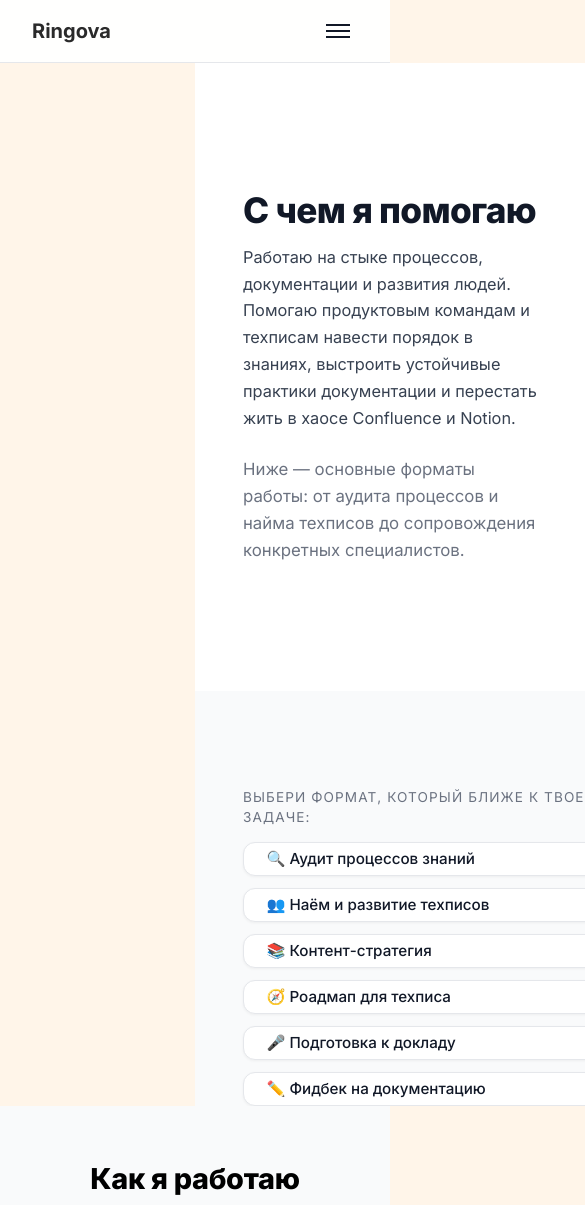
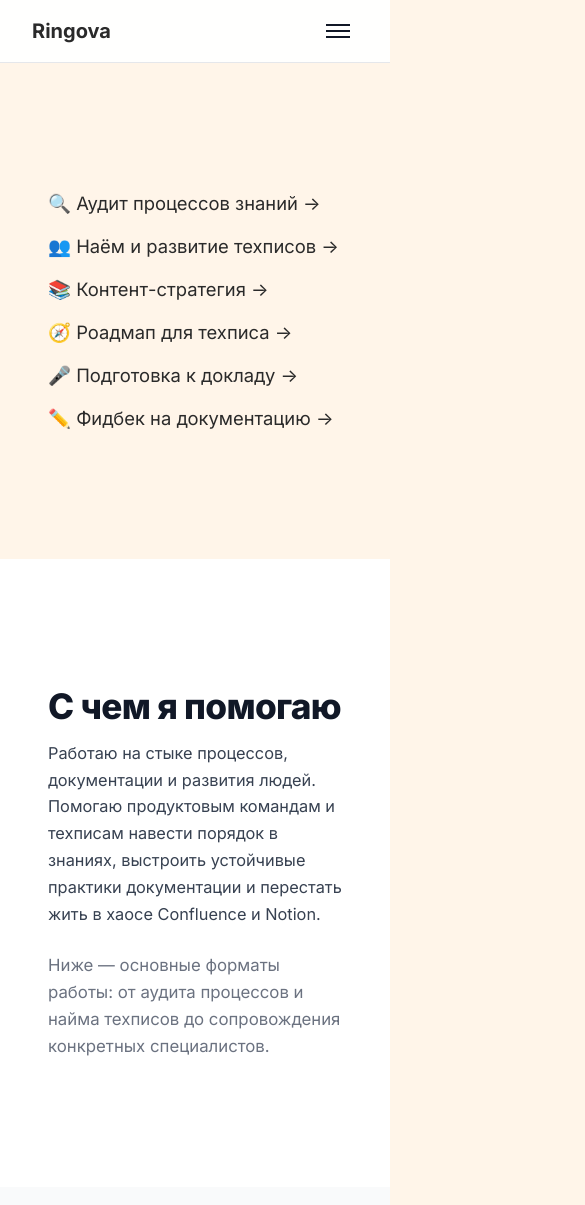
Before and after one commit to kringova/techdocush, an Astro site: page /services in a window 390 px wide. Shown: the top 1205 px of the page, 585 px wide, since content can reach past the window. Built offline with nearby package versions, Linux system fonts and the light colour scheme; Astro itself is replaced by a stand-in of ours.

Commit message:
Добавление навигации и улучшение стилей на страницах услуг и активностей: добавлены якорные ссылки для секций, переработаны стили навигации, улучшен скроллинг и типографика.

```diff
--- a/src/layouts/BaseLayout.astro
+++ b/src/layouts/BaseLayout.astro
@@ -233,7 +233,7 @@
       }
 
       /* Ссылки с анимированным underline */
-      a:not(.cta-primary):not(.cta-secondary):not(.services-nav__item):not(.site-header__link):not(.site-footer a) {
+      a:not(.cta-primary):not(.cta-secondary):not(.site-header__link):not(.site-footer a) {
         color: var(--color-text);
         text-decoration: none;
         background-image: linear-gradient(to right, var(--color-accent-3) 0%, var(--color-accent-3) 100%);
@@ -243,7 +243,7 @@
         transition: background-size 0.3s ease, color 0.2s ease;
       }
 
-      a:not(.cta-primary):not(.cta-secondary):not(.services-nav__item):not(.site-header__link):not(.site-footer a):hover {
+      a:not(.cta-primary):not(.cta-secondary):not(.site-header__link):not(.site-footer a):hover {
         color: var(--color-accent-3);
         background-size: 100% 2px;
       }
--- a/src/pages/services.astro
+++ b/src/pages/services.astro
@@ -60,6 +60,28 @@
 
   <section class="services-hero">
     <div class="services-hero__split">
+      <aside class="services-hero__nav">
+        <nav class="services-nav">
+          <a href="#audit" class="services-nav__item">
+            🔍 Аудит процессов знаний →
+          </a>
+          <a href="#hiring" class="services-nav__item">
+            👥 Наём и развитие техписов →
+          </a>
+          <a href="#content-strategy" class="services-nav__item">
+            📚 Контент-стратегия →
+          </a>
+          <a href="#roadmap" class="services-nav__item">
+            🧭 Роадмап для техписа →
+          </a>
+          <a href="#talks" class="services-nav__item">
+            🎤 Подготовка к докладу →
+          </a>
+          <a href="#feedback" class="services-nav__item">
+            ✏️ Фидбек на документацию →
+          </a>
+        </nav>
+      </aside>
       <div class="services-hero__content">
         <div class="services-hero__text">
           <h1 class="services-hero__title">С чем я помогаю</h1>
@@ -72,31 +94,6 @@
           </p>
         </div>
       </div>
-      <aside class="services-hero__nav">
-        <div class="services-hero__nav-inner">
-          <p class="services-hero__nav-title">Выбери формат, который ближе к твоей задаче:</p>
-          <nav class="services-nav">
-            <a href="#audit" class="services-nav__item">
-              <span>🔍 Аудит процессов знаний</span>
-            </a>
-            <a href="#hiring" class="services-nav__item">
-              <span>👥 Наём и развитие техписов</span>
-            </a>
-            <a href="#content-strategy" class="services-nav__item">
-              <span>📚 Контент-стратегия</span>
-            </a>
-            <a href="#roadmap" class="services-nav__item">
-              <span>🧭 Роадмап для техписа</span>
-            </a>
-            <a href="#talks" class="services-nav__item">
-              <span>🎤 Подготовка к докладу</span>
-            </a>
-            <a href="#feedback" class="services-nav__item">
-              <span>✏️ Фидбек на документацию</span>
-            </a>
-          </nav>
-        </div>
-      </aside>
     </div>
   </section>
 
@@ -384,6 +381,24 @@
       const animatedElements = document.querySelectorAll('.card-animate');
       animatedElements.forEach(el => observer.observe(el));
 
+      // Smooth scroll для якорных ссылок
+      document.querySelectorAll('a[href^="#"]').forEach(anchor => {
+        anchor.addEventListener('click', function (e) {
+          const href = this.getAttribute('href');
+          if (href !== '#' && href.length > 1) {
+            e.preventDefault();
+            const target = document.querySelector(href);
+            if (target) {
+              const offsetTop = target.offsetTop - 80; // отступ для хедера
+              window.scrollTo({
+                top: offsetTop,
+                behavior: 'smooth'
+              });
+            }
+          }
+        });
+      });
+
       // Кнопка "Наверх"
       const backToTop = document.querySelector('.back-to-top');
       if (backToTop) {
--- a/static/css/services-page.css
+++ b/static/css/services-page.css
@@ -115,11 +115,9 @@
   margin: 0 !important;
   margin-top: 0 !important;
   padding-top: 0 !important;
-  overflow: hidden;
+  overflow: visible;
   width: 100vw;
   position: relative;
-  left: 50%;
-  right: 50%;
   margin-left: -50vw;
   margin-right: -50vw;
 }
@@ -137,7 +135,7 @@
   flex: 1 1 500px;
   display: flex;
   align-items: center;
-  padding: 4rem 3rem 4rem 6rem;
+  padding: 4rem 6rem 4rem 3rem;
   background: #fff;
 }
 
@@ -169,35 +167,15 @@
 
 .services-hero__nav {
   flex: 1 1 400px;
-  position: relative;
+  display: flex;
+  flex-direction: column;
+  justify-content: center;
+  align-items: flex-start;
   min-height: 500px;
-  line-height: 0;
-  background: #f9fafb;
+  padding: 4rem 3rem 4rem 6rem;
   border-radius: 0 !important;
   box-shadow: none !important;
   border: none !important;
-}
-
-.services-hero__nav-inner {
-  position: absolute;
-  top: 0;
-  left: 0;
-  width: 100%;
-  height: 100%;
-  display: flex;
-  flex-direction: column;
-  justify-content: center;
-  padding: 4rem 6rem 4rem 3rem;
-  border-radius: 0 !important;
-  box-shadow: none !important;
-}
-
-.services-hero__nav-title {
-  margin: 0 0 0.9rem;
-  font-size: 0.85rem;
-  text-transform: uppercase;
-  letter-spacing: 0.08em;
-  color: #6b7280;
 }
 
 @media (max-width: 900px) {
@@ -211,10 +189,6 @@
 
   .services-hero__nav {
     min-height: auto;
-  }
-
-  .services-hero__nav-inner {
-    position: relative;
     padding: 3rem;
   }
 }
@@ -224,34 +198,27 @@
   font-size: 1.05rem;
 }
 
-/* Top navigation with anchors to services (в hero справа) */
+/* Top navigation with anchors to services (в hero слева) */
 .services-nav {
   display: flex;
   flex-direction: column;
-  gap: 0.75rem;
+  align-items: flex-start;
+  gap: 0.85rem;
+  width: 100%;
 }
 
 .services-nav__item {
-  display: flex;
-  align-items: center;
-  padding: 1rem 1.4rem;
-  border-radius: 0.75rem;
-  background: #fff;
-  color: #111827;
-  font-size: 0.95rem;
-  font-weight: 500;
+  display: block;
+  color: #374151;
+  font-size: 1.15rem;
+  font-weight: 400;
   text-decoration: none;
-  border: 1.5px solid #e5e7eb;
-  box-shadow: 0 1px 3px rgba(0, 0, 0, 0.05);
+  line-height: 1.6;
   transition: all 0.2s ease;
 }
 
 .services-nav__item:hover {
-  background: #f9fafb;
-  border-color: #d1d5db;
-  box-shadow: 0 4px 12px rgba(0, 0, 0, 0.08);
-  transform: translateY(-2px);
-  color: #111827;
+  /* Анимация подчеркивания наследуется из BaseLayout */
 }
 
 /* Service headings */
```
Also changed, not shown: src/pages/activities.astro (+39 -5 lines).
